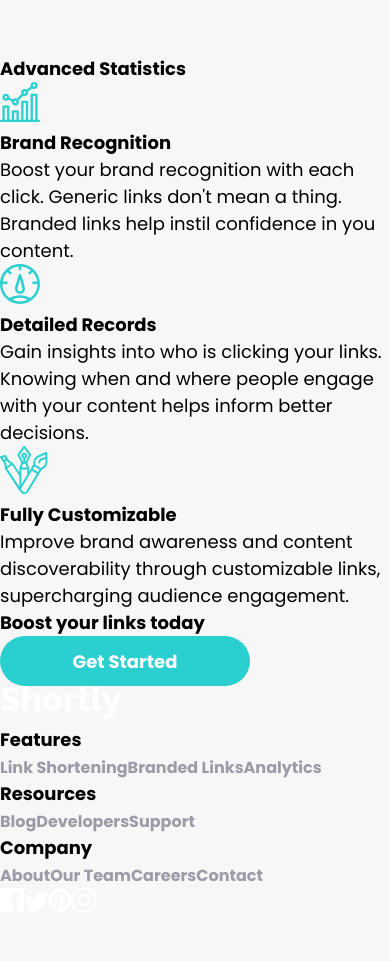
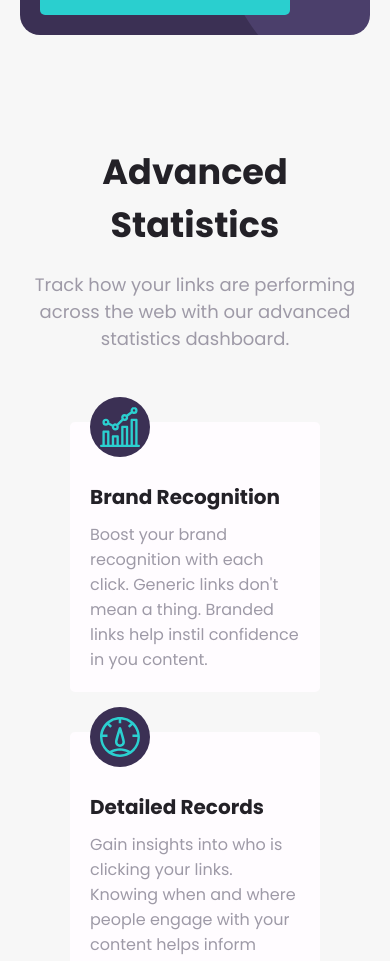
Before and after one commit to josesaulguerrero/url_shortener, a React (Create React App) app: page / in a window 390 px wide. Shown: the part 1029-1990 px from the top of the page. Before the commit the page ends 1948 px from the top, so only its background shows below. Built offline with nearby package versions, Linux system fonts and the light colour scheme.

Commit message:
The Features and FeatureCard components were styled (responsively)

```diff
--- /dev/null
+++ b/src/assets/styles/FeatureCard.module.css
@@ -0,0 +1,46 @@
+.FeatureCard {
+	width: 250px;
+	height: auto;
+	position: relative;
+	margin: 20px 0;
+	padding: 60px 20px 20px;
+	background-color: var(--white);
+	border-radius: 5px;
+}
+
+.FeatureCardImage {
+	width: 60px;
+	height: 60px;
+	display: flex;
+	justify-content: center;
+	align-items: center;
+	position: absolute;
+	top: calc(-25px);
+	border-radius: 50%;
+	background-color: var(--Dark_Violet);
+}
+
+.FeatureCardTitle {
+	margin-bottom: 10px;
+	color: var(--Darker_Violet);
+	font-size: 2rem;
+}
+
+.FeatureCardContent {
+	color: var(--Grayish_Violet);
+	font-size: 1.6rem;
+}
+
+@media screen and (min-width: 900px) {
+	.FeatureCard:nth-child(1) {
+		grid-area: 1 / 1 / 9 / 2;
+	}
+
+	.FeatureCard:nth-child(2) {
+		grid-area: 2 / 2 / 10 / 3;
+	}
+
+	.FeatureCard:nth-child(3) {
+		grid-area: 3 / 3 / 11 / 4;
+	}
+}
--- /dev/null
+++ b/src/assets/styles/Features.module.css
@@ -0,0 +1,54 @@
+.Features {
+	width: 100%;
+	height: auto;
+	display: flex;
+	flex-direction: column;
+	justify-content: space-between;
+	align-items: center;
+	padding: 0 20px;
+}
+
+.FeaturesTitle {
+	color: var(--Darker_Violet);
+	font-size: 3.5rem;
+	text-align: center;
+	margin: 50px 0 20px;
+}
+
+.FeaturesDescription {
+	max-width: 500px;
+	color: var(--Grayish_Violet);
+	text-align: center;
+}
+
+.Cards {
+	width: 100%;
+	max-width: 900px;
+	height: auto;
+	display: grid;
+	grid-template-columns: repeat(auto-fit, minmax(270px, 1fr));
+	grid-auto-rows: auto;
+	justify-content: center;
+	justify-items: center;
+	margin: 50px 0;
+}
+
+/* media query styles */
+@media screen and (min-width: 800px) {
+	.Features {
+		padding: 0 50px;
+	}
+}
+
+@media screen and (min-width: 900px) {
+	.Cards {
+		grid-template-rows: repeat(10, 40px);
+		grid-template-columns: repeat(3, 1fr);
+	}
+}
+
+@media screen and (min-width: 1000px) {
+	.Features {
+		padding: 0 100px;
+	}
+}
--- a/src/assets/styles/LinkCard.module.css
+++ b/src/assets/styles/LinkCard.module.css
@@ -12,6 +12,8 @@
 	padding: 15px;
 	background-color: var(--white);
 	border-radius: 10px;
+	opacity: 0;
+	animation: fadeIn 0.2s ease-in-out forwards;
 }
 
 .originalLink,
@@ -34,6 +36,13 @@
 	color: var(--Cyan);
 }
 
+/* animations */
+@keyframes fadeIn {
+	100% {
+		opacity: 1;
+	}
+}
+
 /* media query styles */
 @media screen and (min-width: 800px) {
 	.LinkCard {
--- a/src/assets/styles/Shortener.module.css
+++ b/src/assets/styles/Shortener.module.css
@@ -1,6 +1,6 @@
 .Shortener {
 	width: 100%;
-	margin: 30px 0;
+	margin: 70px 0 30px;
 	padding: 0 20px;
 }
 
--- a/src/components/FeatureCard.js
+++ b/src/components/FeatureCard.js
@@ -1,13 +1,16 @@
 //libraries and hooks
 //components
 //assets
+import styles from "../assets/styles/FeatureCard.module.css";
 
 export const FeatureCard = ({ image, title, content }) => {
    return (
-      <article className="FeatureCard">
-         <img src={image} alt="feature illustration" className="FeatureCard__image" />
-         <h5 className="FeatureCard__title">{title}</h5>
-         <p className="FeatureCard__content">{content}</p>
+      <article className={styles.FeatureCard}>
+         <figure className={styles.FeatureCardImage}>
+            <img src={image} alt="feature illustration" />
+         </figure>
+         <h5 className={styles.FeatureCardTitle}>{title}</h5>
+         <p className={styles.FeatureCardContent}>{content}</p>
       </article>
    );
 };
--- a/src/components/Features.js
+++ b/src/components/Features.js
@@ -5,6 +5,7 @@ import { FeatureCard } from "./FeatureCard";
 import brandRecognitionIllustration from "../assets/images/icon-brand-recognition.svg";
 import detailedRecordsIllustration from "../assets/images/icon-detailed-records.svg";
 import fullyCustomizableIllustration from "../assets/images/icon-fully-customizable.svg";
+import styles from "../assets/styles/Features.module.css";
 
 export const Features = () => {
    const CardsInfo = [
@@ -25,14 +26,16 @@ export const Features = () => {
       }
    ];
    return (
-      <section className="Features" id="features">
-         <h2 className="Features__title">Advanced Statistics</h2>
-         <p className="Features__description"></p>
-         {
-            CardsInfo.map(
-               ({ image, title, content }) => <FeatureCard key={title} image={image} title={title} content={content} />
-            )
-         }
+      <section className={styles.Features} id="features">
+         <h2 className={styles.FeaturesTitle}>Advanced Statistics</h2>
+         <p className={styles.FeaturesDescription}>Track how your links are performing across the web with our advanced statistics dashboard.</p>
+         <section className={styles.Cards}>
+            {
+               CardsInfo.map(
+                  ({ image, title, content }) => <FeatureCard key={title} image={image} title={title} content={content} />
+               )
+            }
+         </section>
       </section>
    );
 };
```
